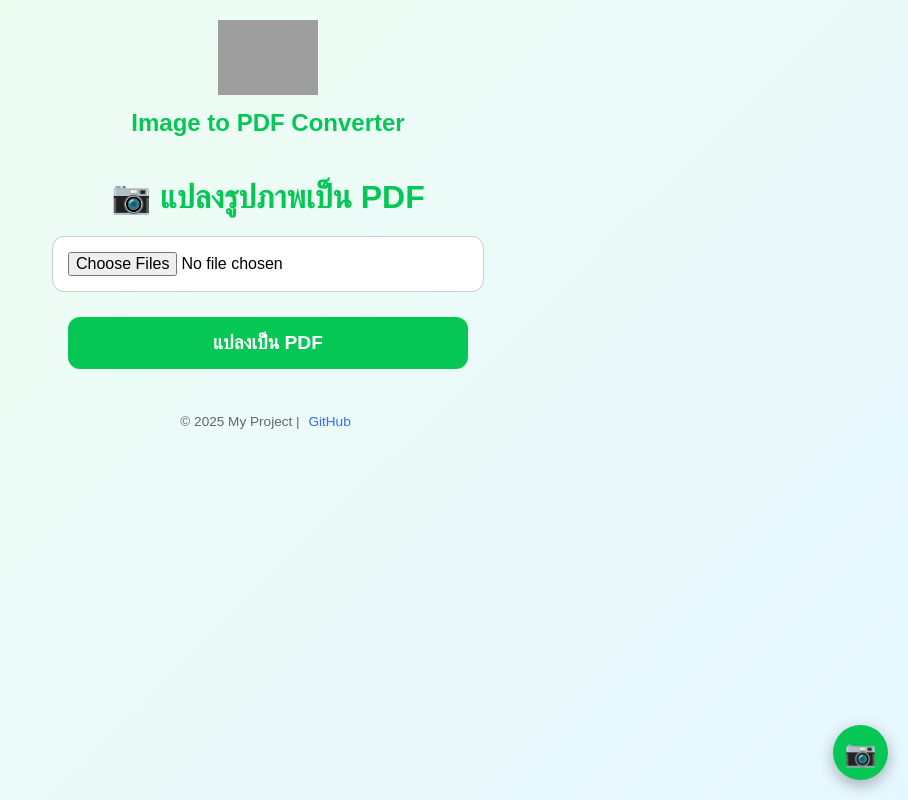
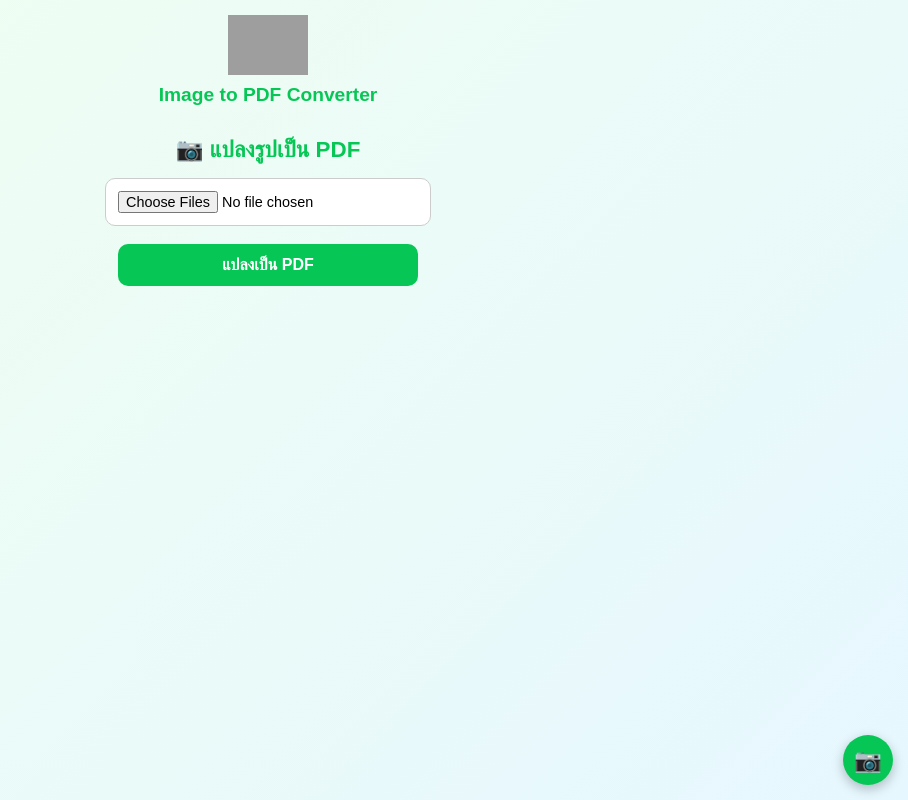
Before and after one commit to sekartwork-creator/otkpdf, a plain HTML site: page index.html in a window 1280 px wide. Shown: the whole page, without its empty margins (372-1280 px from the left). Drawn offline with nearby package versions, Linux system fonts and the light colour scheme; grey boxes are pictures that could not be loaded.

Commit message:
Update index.html

```diff
--- a/index.html
+++ b/index.html
@@ -8,7 +8,7 @@
 <style>
   body {
     margin: 0;
-    padding: 20px;
+    padding: 15px;
     font-family: 'Kanit', sans-serif;
     background: linear-gradient(135deg, #f0fff0, #e6f7ff);
     display: flex;
@@ -19,51 +19,51 @@
     position: relative;
   }
 
-  .logo-container { text-align: center; margin-bottom: 20px; }
-  .logo-container img { width: 100px; height: auto; margin-bottom: 10px; }
-  .logo-container h3 { color:#06C755; font-weight:700; margin:0; font-size:1.5rem; }
-  h1 { color:#06C755; font-weight:700; margin-bottom:20px; text-align:center; }
+  .logo-container { text-align: center; margin-bottom: 15px; }
+  .logo-container img { width: 80px; height: auto; margin-bottom: 5px; }
+  .logo-container h3 { color:#06C755; font-weight:700; margin:0; font-size:1.2rem; }
+  h1 { color:#06C755; font-weight:700; margin-bottom:15px; text-align:center; font-size:1.4rem; }
 
   input[type=file] {
-    width: 100%; max-width:400px; padding:15px; margin-bottom:15px;
-    border:1.5px solid #ccc; border-radius:12px; font-size:1rem; background:#fff;
+    width: 90%; max-width:300px; padding:12px; margin-bottom:10px;
+    border:1px solid #ccc; border-radius:10px; font-size:0.9rem; background:#fff;
     outline:none; cursor:pointer; transition:.3s;
   }
-  input[type=file]:focus { border-color:#06C755; box-shadow:0 0 8px rgba(6,199,85,.3); }
+  input[type=file]:focus { border-color:#06C755; box-shadow:0 0 6px rgba(6,199,85,.3); }
 
   .btn {
-    width:100%; max-width:400px; padding:15px; border:none; border-radius:12px;
-    background-color:#06C755; color:#fff; font-size:1.2rem; font-weight:700;
-    cursor:pointer; margin-top:10px; text-align:center; transition:.3s;
+    width:90%; max-width:300px; padding:12px; border:none; border-radius:10px;
+    background-color:#06C755; color:#fff; font-size:1rem; font-weight:700;
+    cursor:pointer; margin-top:8px; text-align:center; transition:.3s;
   }
-  .btn:hover { background-color:#049645; transform:translateY(-2px); }
+  .btn:hover { background-color:#049645; transform:translateY(-1px); }
 
-  #result { text-align:center; font-size:1.2rem; font-weight:700; margin-top:15px; }
+  #result { text-align:center; font-size:1rem; font-weight:700; margin-top:12px; word-break: break-word; }
   .success { color: green; }
   .error { color: red; }
 
-  footer { margin-top:30px; font-size:0.85rem; color:#666; text-align:center; }
-  footer a { color:#3768fa; text-decoration:none; margin:0 5px; }
+  footer { margin-top:20px; font-size:0.75rem; color:#666; text-align:center; }
+  footer a { color:#3768fa; text-decoration:none; margin:0 3px; }
   footer a:hover { text-decoration:underline; }
 
-  /* Floating Buttons */
+  /* Floating Scanner Button */
   .floating-btn {
-    position: fixed; bottom:20px; right:20px; width:55px; height:55px;
+    position: fixed; bottom:15px; right:15px; width:50px; height:50px;
     border-radius:50%; background-color:#06C755; color:#fff; display:flex;
-    justify-content:center; align-items:center; font-size:1.6rem; cursor:pointer;
-    box-shadow:0 5px 15px rgba(0,0,0,0.3); transition:.3s; z-index:1000;
+    justify-content:center; align-items:center; font-size:1.4rem; cursor:pointer;
+    box-shadow:0 4px 12px rgba(0,0,0,0.25); transition:.3s; z-index:1000;
   }
-  .floating-btn:hover { background-color:#049645; transform:translateY(-3px); }
+  .floating-btn:hover { background-color:#049645; transform:translateY(-2px); }
 
   /* Share submenu */
   .share-submenu {
-    position: fixed; bottom:85px; right:20px; display:flex; flex-direction:column;
-    gap:12px; display:none;
+    position: fixed; bottom:70px; right:15px; display:flex; flex-direction:column;
+    gap:10px; display:none;
   }
   .share-submenu a {
-    width:45px; height:45px; border-radius:50%; color:#fff; display:flex;
+    width:40px; height:40px; border-radius:50%; color:#fff; display:flex;
     justify-content:center; align-items:center; text-decoration:none; font-weight:bold;
-    font-size:1.2rem; box-shadow:0 3px 10px rgba(0,0,0,.2); transition:.3s;
+    font-size:1rem; box-shadow:0 3px 8px rgba(0,0,0,.2); transition:.3s;
   }
   .share-facebook { background:#3b5998; }
   .share-twitter { background:#1da1f2; }
@@ -78,17 +78,12 @@
   <h3>Image to PDF Converter</h3>
 </div>
 
-<h1>📷 แปลงรูปภาพเป็น PDF</h1>
+<h1>📷 แปลงรูปเป็น PDF</h1>
 
-<!-- เลือกไฟล์ -->
 <input type="file" id="images" accept="image/*" multiple>
 <button class="btn" onclick="makePDF()">แปลงเป็น PDF</button>
 
 <div id="result"></div>
-
-<footer>
-  © 2025 My Project | <a href="https://github.com/sekartwork-creator" target="_blank">GitHub</a>
-</footer>
 
 <!-- Scanner Floating Button -->
 <div id="scannerBtn" class="floating-btn" title="Scanner">📷</div>
@@ -118,7 +113,6 @@ document.getElementById('cameraScan').addEventListener('change', e => {
   imageFiles = Array.from(e.target.files);
 });
 
-// แปลง PDF + อัปโหลด Google Drive
 async function uploadPDFToDrive(pdfBlob) {
   const reader = new FileReader();
   return new Promise((resolve, reject) => {
@@ -145,7 +139,7 @@ async function makePDF() {
   }
 
   const pdf = new jsPDF();
-  for (let i=0; i<imageFiles.length; i++){
+  for (let i = 0; i < imageFiles.length; i++) {
     const imgData = await toBase64(imageFiles[i]);
     const img = new Image();
     img.src = imgData;
@@ -153,7 +147,7 @@ async function makePDF() {
 
     let width = pdf.internal.pageSize.getWidth();
     let height = (img.height * width) / img.width;
-    if(i>0) pdf.addPage();
+    if(i > 0) pdf.addPage();
     pdf.addImage(img, "JPEG", 0, 0, width, height);
   }
 
@@ -162,14 +156,14 @@ async function makePDF() {
 
   // แสดงลิงก์ดาวน์โหลด
   document.getElementById('result').innerHTML =
-    <a href="${driveUrl}" target="_blank" class='success'>📥 ดาวน์โหลด PDF</a>;
+    `<a href="${driveUrl}" target="_blank" class='success'>📥 ดาวน์โหลด PDF</a>`;
 
   // แสดงเมนูแชร์
   const shareMenu = document.getElementById('shareMenu');
   shareMenu.style.display = 'flex';
-  document.getElementById('shareFb').href = https://www.facebook.com/sharer/sharer.php?u=${encodeURIComponent(driveUrl)};
-  document.getElementById('shareTw').href = https://twitter.com/intent/tweet?url=${encodeURIComponent(driveUrl)}&text=${encodeURIComponent('แปลงรูปเป็น PDF!')};
-  document.getElementById('shareLine').href = https://social-plugins.line.me/lineit/share?url=${encodeURIComponent(driveUrl)};
+  document.getElementById('shareFb').href = `https://www.facebook.com/sharer/sharer.php?u=${encodeURIComponent(driveUrl)}`;
+  document.getElementById('shareTw').href = `https://twitter.com/intent/tweet?url=${encodeURIComponent(driveUrl)}&text=${encodeURIComponent('แปลงรูปเป็น PDF!')}`;
+  document.getElementById('shareLine').href = `https://social-plugins.line.me/lineit/share?url=${encodeURIComponent(driveUrl)}`;
 }
 
 function toBase64(file){
```
